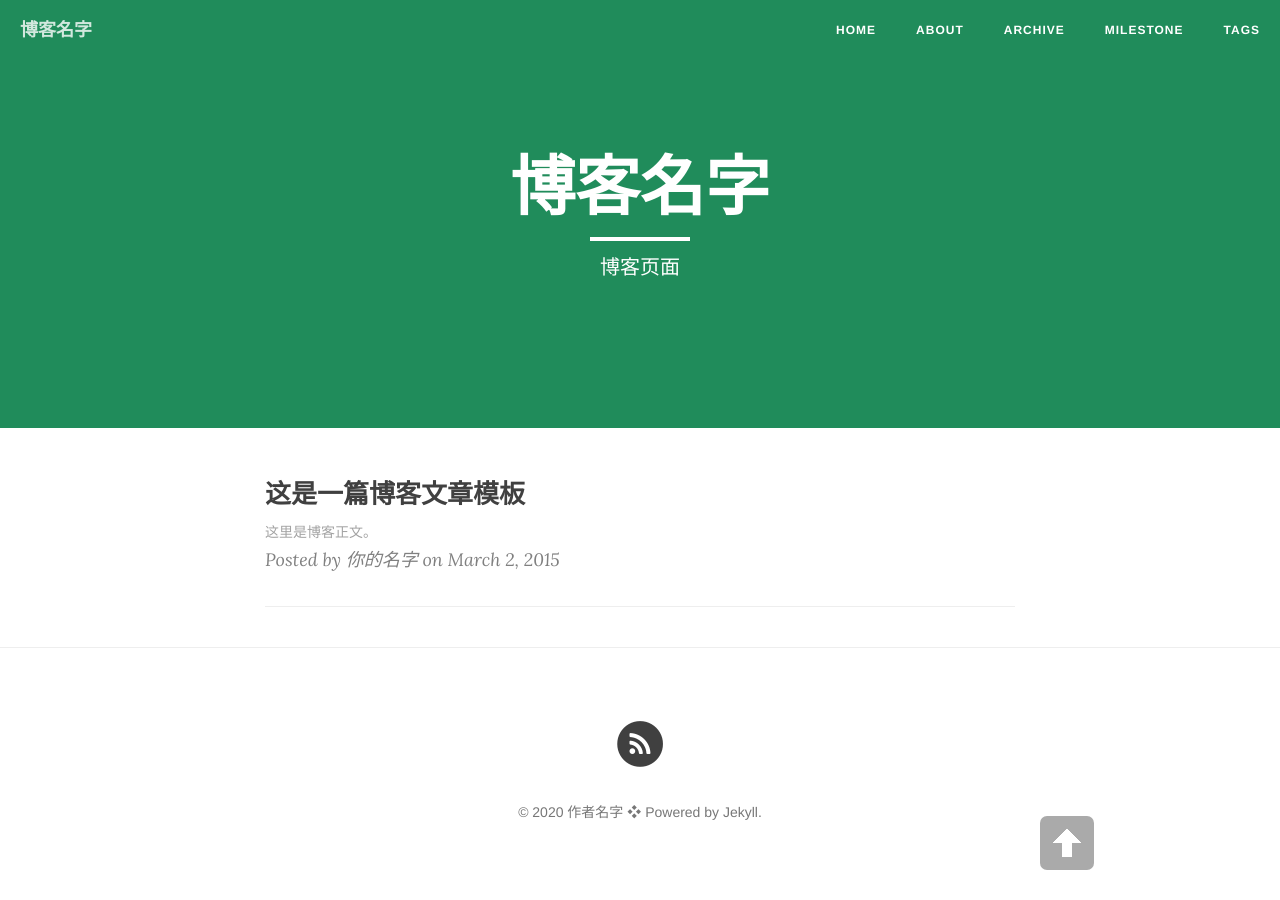
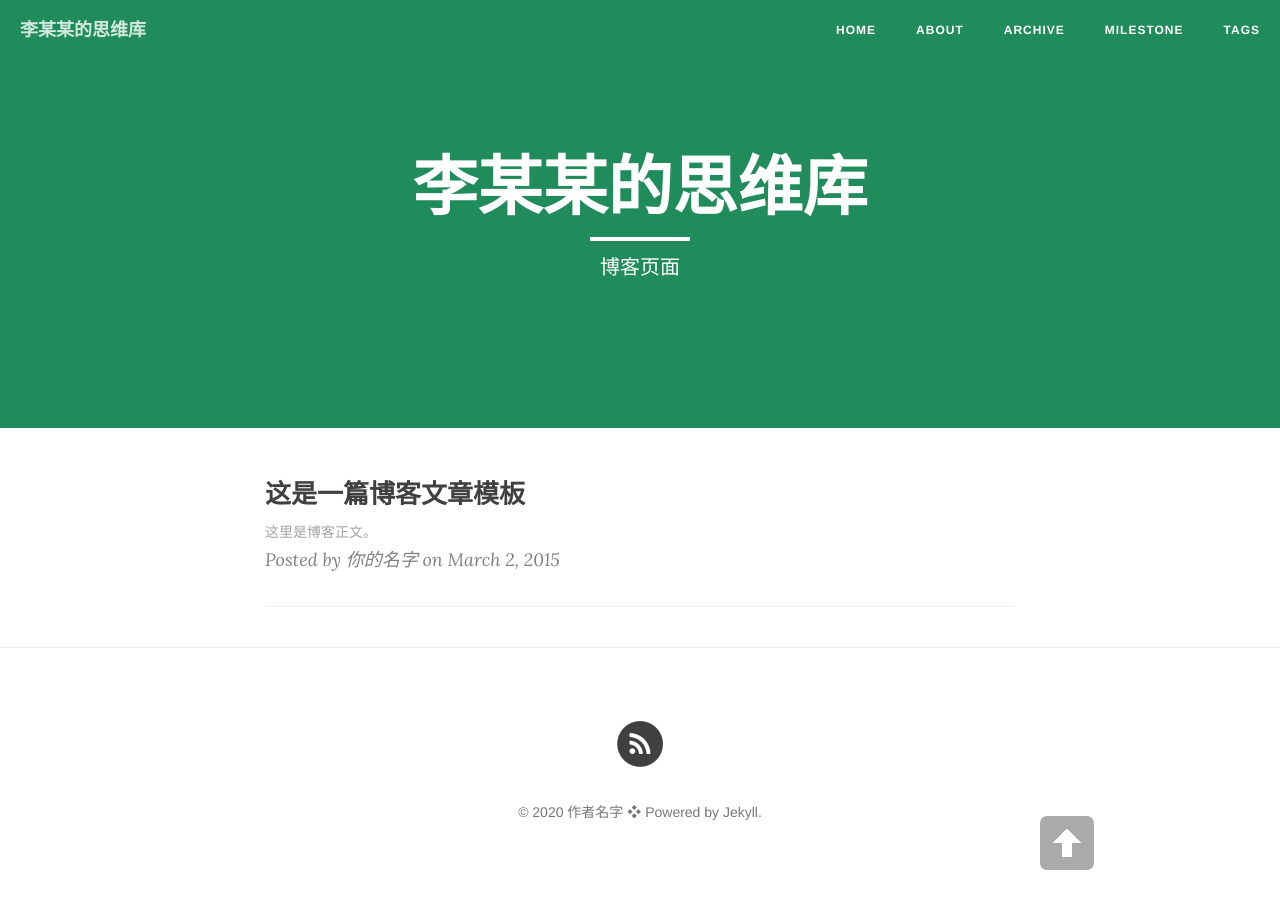
Before and after one commit to suchaneko/suchaneko, a Jekyll site: the page built from index.html, in a window 1280 px wide. Built offline with Jekyll 4.4.1, drawn with Linux system fonts in a browser that asks for light colours; nearby versions of some CDN libraries; the list of posts is cut into pages by our own code.

Commit message:
Update _config.yml

```diff
--- a/_config.yml
+++ b/_config.yml
@@ -1,16 +1,16 @@
 # Site settings
-title: 博客名字 # 你的博客名字，可以定义修订
+title: "李某某的思维库" # 你的博客名字，可以定义修订
 header-img: "img/green.jpg"
 tagline: "cn"
-description: "这是我的博客"  # 一句话描述你的博客
+description: "" # 一句话描述你的博客
 baseurl: ""
-url: "http://cnfeat"  # 此处填写你的博客地址
+url: "http://www.senpai114514.xyz"  # 此处填写你的博客地址
 
 # About/contact
 owner:
   name: "作者名字" # 填写作者信息：名字
-  email: X@gmail.com # 填写作者信息：邮箱
-  bio: "你的博客描述" # 填写作者信息：博客描述
+  email: "lxj87253@163.com" # 填写作者信息：邮箱
+  bio: "114514" # 填写作者信息：博客描述
 
 # Data
 gavatar: img/favicon.png # 浏览器地址栏小图标，可自定义更改
```
